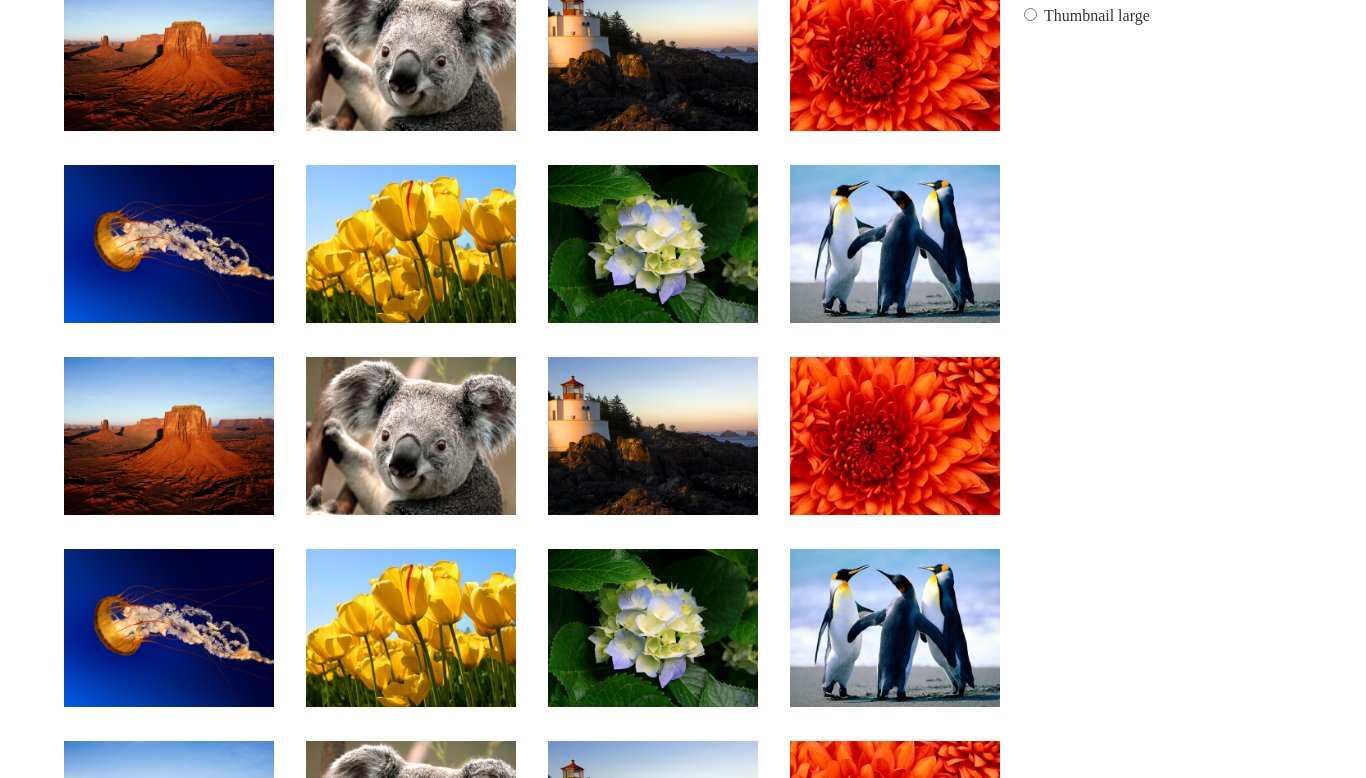
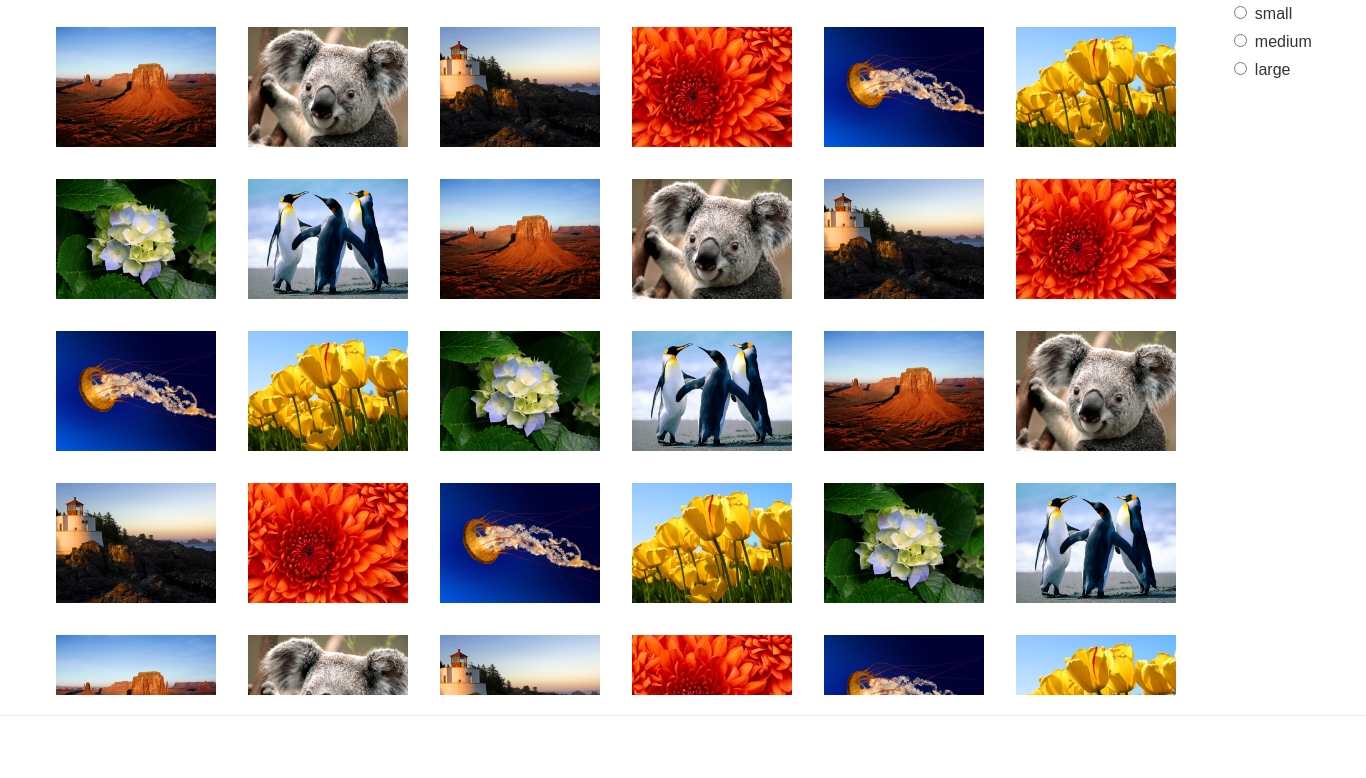
Before and after one commit to JHarden/tile-slide-poc, a website: page index.html in a window 1280 px wide. Shown: the part 85-863 px from the top of the page, 1366 px wide, since content can reach past the window. Drawn offline with Linux system fonts and the light colour scheme.

Commit message:
tweaks to initial mockup

```diff
--- a/index.html
+++ b/index.html
@@ -6,14 +6,41 @@
     <link rel="stylesheet" href="styles/css/style.css">
 </head>
 <body>
+<div class="wrap">
 <header>
+    <h1>
     Edit Quantity & Edit Photos
+    </h1>
 </header>
 <section class="content">
 <div class="photos">
 
     <ul id="photos_list" class="photo-wrap">
 
+        <li class="photo-tile column-six">
+            <img class="photo" src="assets/img1.jpg">
+        </li>
+        <li class="photo-tile column-six">
+            <img class="photo" src="assets/img2.jpg">
+        </li>
+        <li class="photo-tile column-six">
+            <img class="photo" src="assets/img3.jpg">
+        </li>
+        <li class="photo-tile column-six">
+            <img class="photo" src="assets/img4.jpg">
+        </li>
+        <li class="photo-tile column-six">
+            <img class="photo" src="assets/img5.jpg">
+        </li>
+        <li class="photo-tile column-six">
+            <img class="photo" src="assets/img6.jpg">
+        </li>
+        <li class="photo-tile column-six">
+            <img class="photo" src="assets/img7.jpg">
+        </li>
+        <li class="photo-tile column-six">
+            <img class="photo" src="assets/img8.jpg">
+        </li>
         <li class="photo-tile column-six">
             <img class="photo" src="assets/img1.jpg">
         </li>
@@ -94,15 +121,15 @@
         <form>
             <div class="row">
                 <input name="thumbnail" type="radio" id="small_size">
-                <label for="small_size">Thumbnail small</label>
+                <label for="small_size">small</label>
             </div>
             <div class="row">
                 <input name="thumbnail" type="radio" id="medium_size">
-                <label for="medium_size">Thumbnail medium</label>
+                <label for="medium_size">medium</label>
             </div>
             <div class="row">
                 <input name="thumbnail" type="radio" id="large_size">
-                <label for="large_size">Thumbnail large</label>
+                <label for="large_size">large</label>
             </div>
         </form>
 
@@ -110,5 +137,6 @@
 </div>
 </section>
 <script src="scripts/script.js"></script>
+</div>
 </body>
 </html>
--- a/scripts/script.js
+++ b/scripts/script.js
@@ -7,29 +7,40 @@ window.onload = function(){
     small_click.addEventListener('click',setSmallTiles,false);
     medium_click.addEventListener('click',setMediumTiles,false);
     large_click.addEventListener('click',setLargeTiles,false);
+    var timeoutID;
 
+    function doSetTimeout(i,classname){
+
+        window.setTimeout(function(){
+
+            photos_list[i].className = classname;
+            //console.log('test: ' + i);
+        },200);
+    }
 
     function setSmallTiles(){
 
         for(var i = photos_list.length-1;i>=0; i--){
-            photos_list[i].className = "photo-tile column-six";
+
+           timeoutID = doSetTimeout(i,"photo-tile column-six");
         }
-
     }
 
     function setMediumTiles(){
 
+
         for(var i = photos_list.length-1;i>=0; i--){
-            photos_list[i].className = "photo-tile column-four";
+
+            timeoutID = doSetTimeout(i,"photo-tile column-four");
         }
     }
 
     function setLargeTiles(){
 
         for(var i = photos_list.length-1;i>=0; i--){
-            photos_list[i].className = "photo-tile column-three";
+
+            timeoutID = doSetTimeout(i,"photo-tile column-three");
         }
     }
 
-
 };
--- a/styles/sass/style.scss
+++ b/styles/sass/style.scss
@@ -2,9 +2,25 @@ html{
 
   color:#333;
   background-color: #fff;
-
+  font-family: arial,'Helvetica',sans-serif;
+  font-size: 100%;
+  width: 1366px;
+  margin: 0 auto;
+  height: 100%;
+  outline: 1px solid #ebebeb;
+}
+body{
+  margin: 0;
+}
+h1{
+  margin-left: 3rem;
+  font-size: 2rem;
 }
 
+section.content{
+  width: 100%;
+  min-height: 768px;
+}
 li.photo-tile{
   list-style: none;
   float: left;
@@ -15,17 +31,17 @@ li.photo-tile{
   }
 
   &.column-six{
-    width: 210px;
-    height: 160px;
+    width: 160px;
+    height: 120px;
   }
 
   &.column-four{
-    width: 330px;
-    height: 250px;
+    width: 250px;
+    height: 190px;
   }
   &.column-three{
-    width: 450px;
-    height: 335px;
+    width: 350px;
+    height: 260px;
   }
 
 }
@@ -34,10 +50,12 @@ li.photo-tile{
   margin: 0.5rem 0 0.5rem;
 }
 div.photos{
-  width: 80%;
+  width: 90%;
+  float: left;
+  overflow-y: scroll;
+  height: 700px;
+}
+div.side-bar{
+  width: 10%;
   float: left;
 }
-div.side-bar{
-  width: 20%;
-  float: left;
-}
```
Also changed, not shown: styles/css/style.css.
